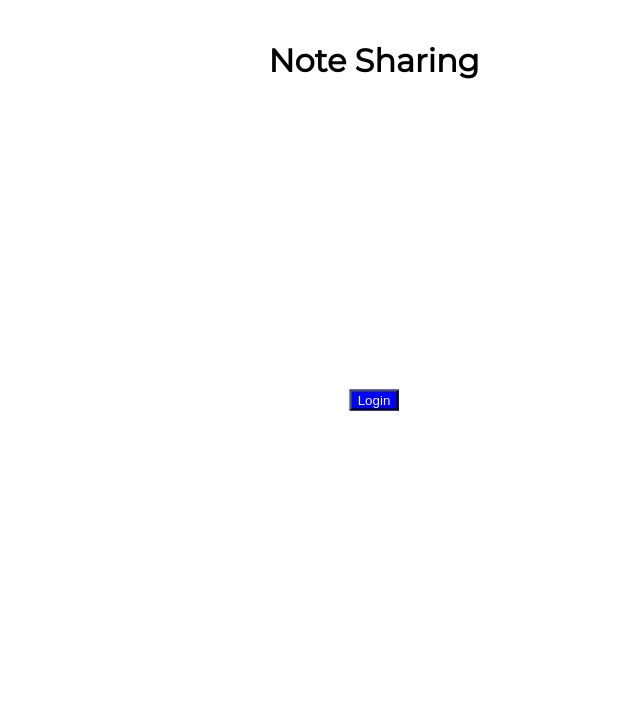
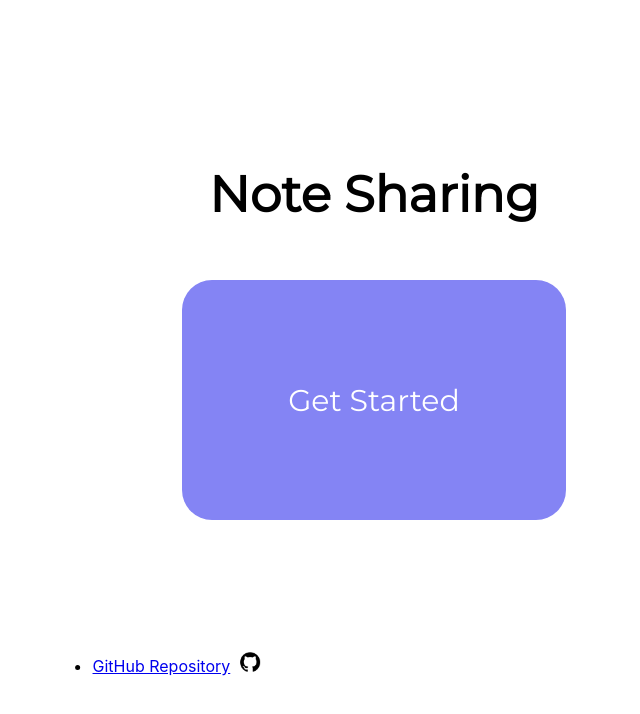
Before and after one commit to laylazarins/SimpleTeX, a React (Create React App) app in the folder note-sharing/: page / in a window 1280 px wide. Shown: the top 714 px of the page, without its empty margins (266-906 px from the left). Built offline with nearby package versions, Linux system fonts and the light colour scheme.

Commit message:
Front pg looks cool

```diff
--- a/note-sharing/src/App.css
+++ b/note-sharing/src/App.css
@@ -1,20 +1,51 @@
 @import url('https://fonts.googleapis.com/css2?family=Montserrat');
+
+.media-list{
+  position:absolute;
+  bottom:10%;
+  left:33%;
+  transform: translate(-50%, -50%);
+}
+
+.sociallogo{
+  width: 20px;
+  margin-left: 10px;
+}
 
 .login-button {
   margin: 0;
   position: absolute;
+  width: 30%;
+  height: 30%;
   top: 50%;
   left: 50%;
-  -ms-transform: translate(-50%, -50%);
   transform: translate(-50%, -50%);
-  width: 100;
-  height: 50;
+  width: 300;
+  height: 500;
   color: white;
-  background-color: blue;
+  background-color: rgb(132, 132, 244);
+  border: none;
+  font-family:'Montserrat', sans-serif;
+  font-size: 30px;
+  border-radius: 30px;
+  cursor: pointer;
+  display: inline-block;
+  transition: 0.3s;
+  text-align:center;
+}
+
+.login-button:hover{
+  opacity:1;
+  background-color: rgb(110, 110, 222);
 }
 
 .front-page-title{
+  font-family: 'Montserrat', sans-serif;
+  font-size: 50px;
+  position:absolute;
+  top: 20%;
   text-align:center;
-  font-family: 'Montserrat', sans-serif;
-  padding-top: 20px;
+  left: 50%;
+  transform: translate(-50%, -50%);
+  font-stretch: extra-expanded;
 }
--- a/note-sharing/src/components/landing-page.js
+++ b/note-sharing/src/components/landing-page.js
@@ -1,5 +1,6 @@
 import React from 'react'
 import {Link } from "react-router-dom";
+import github from "./github_icon.png";
 
 export default function Landing() {
  return (
@@ -9,9 +10,20 @@ export default function Landing() {
         </h1>
         <body>
         <Link to="/select"><button className='login-button'>
-                Login
+                Get Started
                 </button></Link>
         </body>
+        <div className='media-list'>
+            <ul>
+                <li className="sociallist">
+                    <a href="https://github.com/JerryQii/hackcamp-pj/">
+                    GitHub Repository
+                    <img className="sociallogo" src={github} alt="GitHub">
+                    </img>
+                    </a>
+                </li>
+            </ul>
+        </div>
     </div>
     )
 }
```
Also changed, not shown: note-sharing/src/components/github_icon.png (added).
